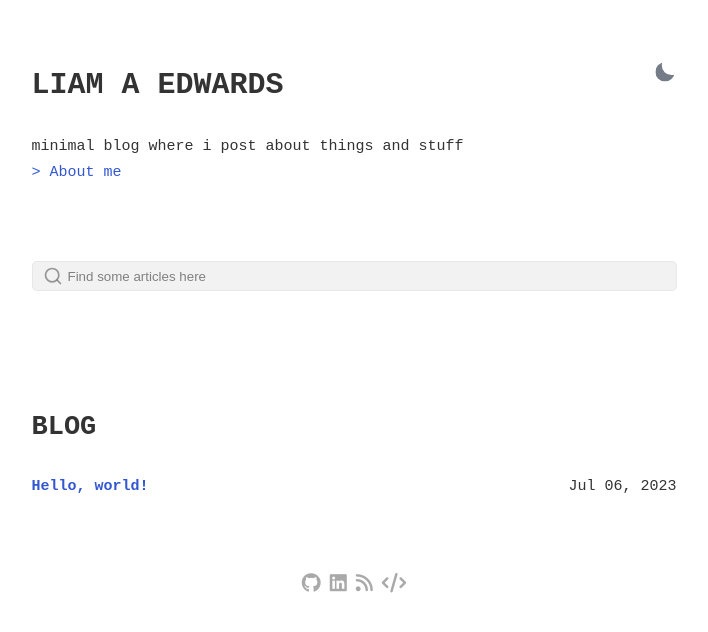
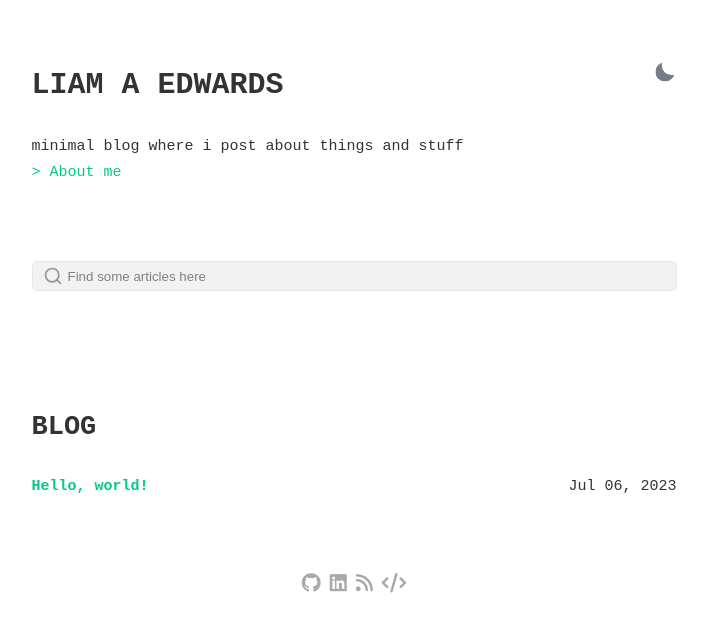
Before and after one commit to LiamAEdwards/liamaedwards.me, a Jekyll site: the page built from index.html, in a window 1280 px wide. Shown: the top 632 px of the page, without its empty margins (286-994 px from the left). Built offline with Jekyll 4.4.1, drawn with Linux system fonts in a browser that asks for light colours.

Commit message:
Added colour rgb(3, 201, 136)

```diff
--- a/_sass/_main.scss
+++ b/_sass/_main.scss
@@ -42,7 +42,7 @@ html[data-theme="light"] {
 	--main-text-color: #333;
 	--highlight-text-color: #6cb4a0;
 	--dark-text-color: #393e46;
-	--link-color: rgb(50, 87, 209);
+	--link-color: rgb(3, 201, 136);
 	--code-bg-color: rgb(245, 245, 245);
 
 	background-color: rgb(255, 255, 255);
@@ -106,7 +106,7 @@ html[data-theme="dark"] {
 	--main-text-color: #EAEAEA;
 	--highlight-text-color: #6cb4a0;
 	--dark-text-color: rgb(36, 38, 42);
-	--link-color: rgb(255, 89, 125);
+	--link-color: rgb(3, 201, 136);
 	--code-bg-color: rgb(36, 38, 42);
 	background-color: rgb(19, 20, 24);
 
```
